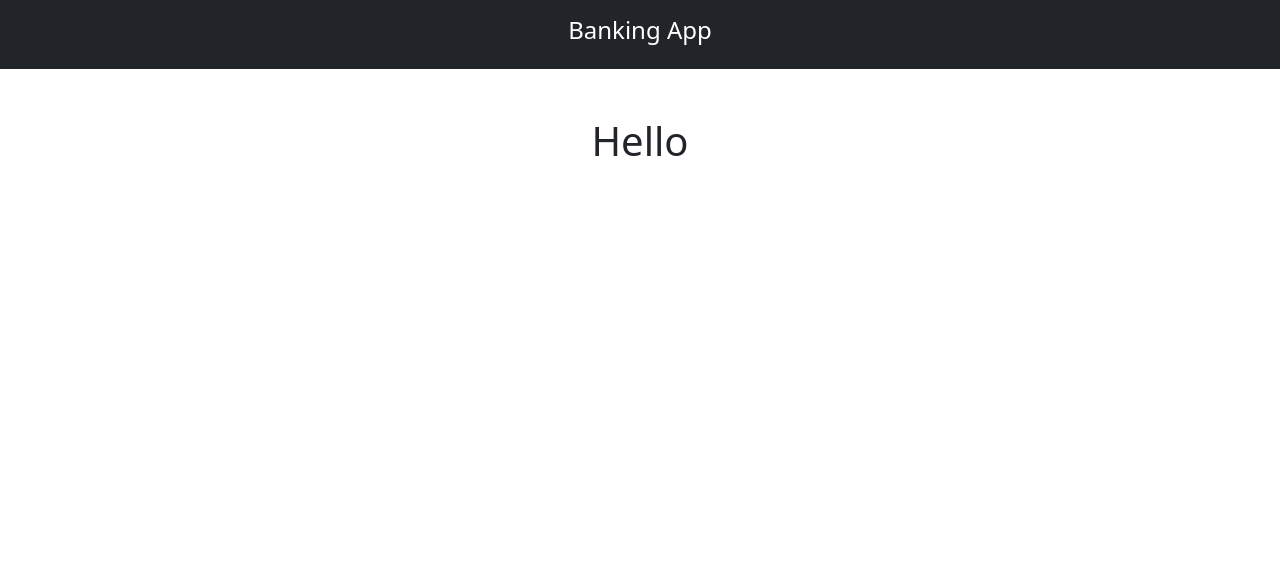
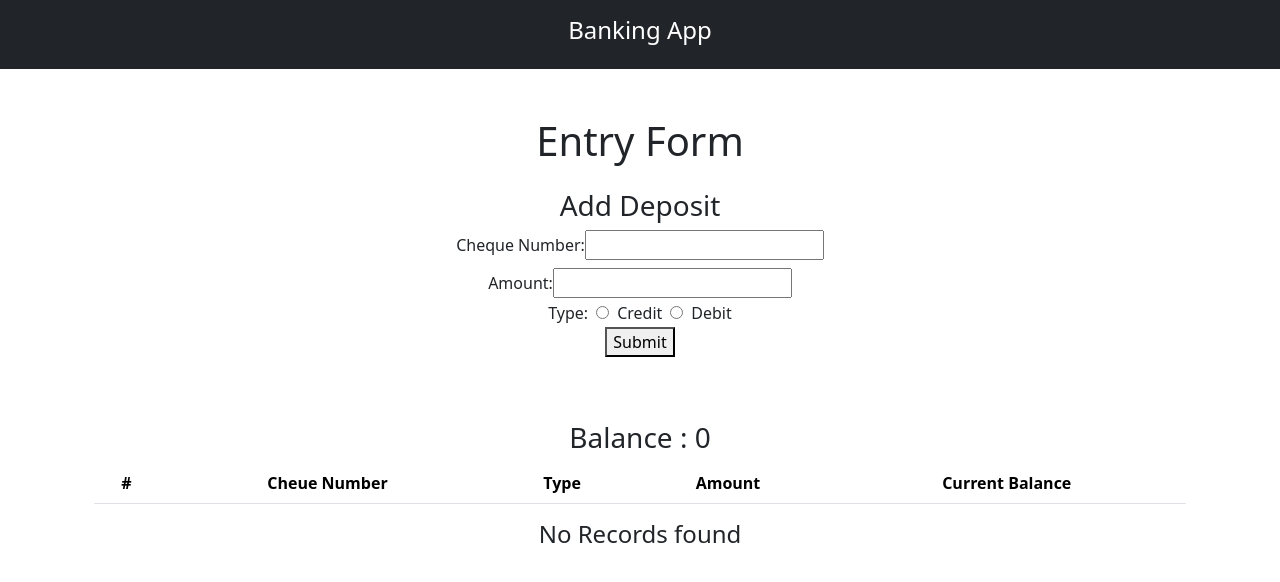
Before and after one commit to shekharmouryaa/my-react-app, a React (Create React App) app: page / in a window 1280 px wide. Shown: the top 582 px of the page. Built offline with nearby package versions, Linux system fonts and the light colour scheme.

Commit message:
functionality implemented

```diff
--- a/src/App.css
+++ b/src/App.css
@@ -44,7 +44,3 @@
 .wrapper{
   min-height: calc(100vh - 210px);
 }
-
-tbody tr td{
-  text-align: left;
-}
--- a/src/Header.js
+++ b/src/Header.js
@@ -7,7 +7,7 @@ export const Header = () => {
       <header className="p-3 text-bg-dark">
        <div className="container">
         <div className="d-flex flex-wrap align-items-center justify-content-center">
-        <h4 className="text-center">Banking App</h4>
+        <h4 className="text-center" >Banking App</h4>
       </div>
     </div>
   </header>
--- a/src/MainContainer.js
+++ b/src/MainContainer.js
@@ -1,21 +1,77 @@
-import React from 'react';
+import React, { useState } from 'react';
+import { PassBook } from './PassBook';
 
 const MainContainer = () => {
 
-  // const [form, setForm] = useState({})
+  const defaultForm = {
+    chequeNumber : "",
+    amount:"",
+    type:"",
+    remainingBalance : 0
+  }
+  const [form, setForm] = useState(defaultForm)
+  const [entries, setEnteries] = useState([])
+  const [balance, setBalance] = useState(0)
 
-  // const handleChange = (e) => {
-  //   setForm({ ...form, [e.target.name]: e.target.value })
-  // }
+  const handleChange = (e) => {
+    if(e.target.name === "amount"){
+      setForm({ ...form, [e.target.name]: Number(e.target.value) })
+    }else{
+      setForm({ ...form, [e.target.name]: e.target.value })
+    }
+  }
 
+  const handleSubmit = (e) =>{
+    e.preventDefault()
+    if(form.type ==="credit"){
+      let newBalance = balance + form.amount
+      let updatedForm = {...form, remainingBalance : newBalance}
+      let records = entries.concat(updatedForm)
+      setBalance(newBalance)
+      setEnteries(records)
+    }else{
+      let newBal = balance - form.amount
+      let updatedForm = {...form, remainingBalance : newBal}
+      let records = entries.concat(updatedForm)
+      setBalance(newBal)
+      setEnteries(records)
+    }
+    setForm(defaultForm)
+  }
+
+  console.log(entries)
 
 
   return (
     <div>
       <div class="container wrapper  px-4">
         <div class="row align-items-center py-5">
-          <h1>Hello</h1>
+          <h1>Entry Form </h1>
+          <div>
+            <form className="ui form m-2 p-2" onSubmit={(e) => handleSubmit(e)}>
+                <div className='field' ><h3>Add Deposit</h3></div>
+                <div className="field mb-2">
+                    <label>Cheque Number:</label>
+                    <input name='chequeNumber' type='number' value={form.chequeNumber} onChange={e => handleChange(e)} />
+                </div>
+                <div className="field">
+                    <label>Amount:</label>
+                    <input name='amount' type='number' value={form.amount} onChange={e => handleChange(e)} />
+                </div>
+                <div className="field">
+                    <label>Type:</label>
+                    <input name='type' className='m-2' id="credit" type='radio' value={"credit"} checked={form.type ==="credit" ? true : false} onChange={e => handleChange(e)} />
+                    <label htmlFor='credit'>Credit</label>
+                    <input name='type' className='m-2' id="debit" type='radio' value={"debit"} checked={form.type ==="debit" ? true : false} onChange={e => handleChange(e)} />
+                    <label htmlFor='debit'>Debit</label>
+
+                </div>
+                <button type='submit' className='ui button'>Submit</button>
+            </form>
         </div>
+        </div>
+        <h3>Balance : {balance}</h3>
+        <PassBook entries={entries}/>
       </div>
     </div>
   )
--- a/src/PassBook.jsx
+++ b/src/PassBook.jsx
@@ -1,43 +1,34 @@
 import React from 'react'
 
-export const PassBook = ({ records, ConfirmDelete,EditRecords }) => {
+export const PassBook = ({ entries }) => {
     return (
         <div>
             <div className='table-wrapper'>
                 <table class="table">
                     <thead>
                         <tr>
-                            <th scope="col">#</th>
-                            <th scope="col">Name</th>
-                            <th scope="col">Email</th>
-                            <th scope="col">Mobile</th>
-                            <th scope="col">City</th>
-                            <th scope="col">Occupation</th>
-                            <th scope="col">Delete</th>
-                            <th scope="col">Edit</th>
+                            <th>#</th>
+                            <th>Cheue Number</th>
+                            <th>Type</th>
+                            <th>Amount</th>
+                            <th>Current Balance</th>
+
                         </tr>
                     </thead>
                     <tbody>
-                        {records?.map((item, index) => (
+                        {entries?.map((item, index) => (
                             <tr key={index}>
                                 <th scope="row">{index + 1}</th>
-                                <td>{item?.name}</td>
-                                <td>{item?.email}</td>
-                                <td>{item?.phoneNumber}</td>
-                                <td>{item?.city}</td>
-                                <td>{item?.occupation}</td>
-                                <td>
-                                <span className='btn btn-danger pointer-cursor ' onClick={() => ConfirmDelete(item._id)}>{"Delete"}</span>
-                                </td>
-                                <td>
-                                <span className='btn btn-info pointer-cursor mx-2 ' onClick={() => EditRecords(item._id)}>{"Edit"}</span>
-                                </td>
+                                <td>{item?.chequeNumber}</td>
+                                <td>{item?.type}</td>
+                                <td>{item?.amount}</td>
+                                <td>{item?.remainingBalance}</td>
                             </tr>
                         ))
                         }
                     </tbody>
                 </table>
-                {records.length === 0 ? <h4 className='m-3 text-center'>{"No Records found"}</h4> : null}
+                {entries.length === 0 ? <h4 className='m-3 text-center'>{"No Records found"}</h4> : null}
 
             </div>
         </div>
```
